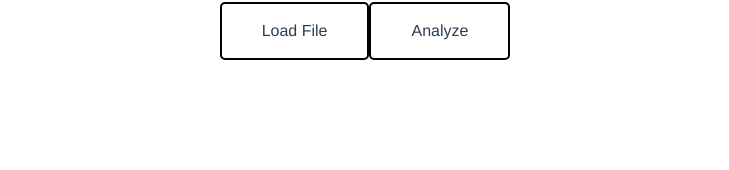
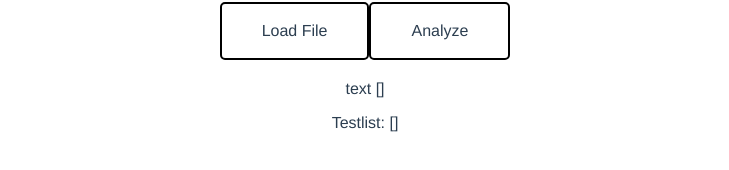
Before and after one commit to smhaaker/solanalyzer, a Vue app: page /#/ in a window 1280 px wide. Shown: the part 140-310 px from the top of the page, without its empty margins (275-1004 px from the left). Built offline with nearby package versions, Linux system fonts and the light colour scheme.

Commit message:
Cleaned up and styled (poorly)

```diff
--- a/src/components/TextReader.vue
+++ b/src/components/TextReader.vue
@@ -36,11 +36,13 @@
       {{funct.content}}
     </div>
     <p></p> -->
-  <p>{{text}}</p>
+  <p>text {{text}}</p>
     <div v-for="tx in text" :key="tx.index">
       {{tx.index}}
     </div>
     <p>{{files}}</p>
+    <p>Testlist: {{testList}}</p>
+
   </div>
 </template>
 
@@ -49,31 +51,37 @@ export default {
   data () {
     return {
       files: null,
-      text: null,
+      text: [],
       contractName: null,
       contractArray: null,
       functionList: [],
       functionsLoaded: null,
       filesLoaded: null,
       contractNameList: [],
-      ok: null
+      ok: null,
+      testList: []
     }
   },
   methods: {
     loadTextFromFile (ev) {
       var vm = this
       vm.filesLoaded = true
+      let resultArray = []
       // File list Output
       // console.log(ev.target.files)
+      // push({id: i, content: result[i]})
+      // vm.files.push({id: i, content:ev.target.files})
       vm.files = ev.target.files
       for (let i = 0; i < ev.target.files.length; i++) {
         var reader = new FileReader()
         reader.onload = function (e) {
           vm.text = reader.result
+          // resultArray.push(reader.result)
           // console.log('text output: ' + vm.text)
-          let n = reader.result.search('contract')
-          vm.contractName = reader.result.slice(n, n + 20)
+          // let n = reader.result.search('contract')
+          // vm.contractName = reader.result.slice(n, n + 20)
           // console.log(vm.contractName)
+          // console.log(resultArray)
         }
         console.log('count: ' + i)
         const file = ev.target.files[i] // sets to first uploaded file
@@ -87,6 +95,9 @@ export default {
       // We need to loop over multiple files here.
       this.findElements(vm.text, 'function ', '{', vm.functionList)
       this.findElements(vm.text, 'contract ', '{', vm.contractNameList)
+      // To write into object
+      // this.findElements(vm.text, 'function ', '{', vm.testList.function)
+      // this.findElements(vm.text, 'contract ', '{', vm.contractNameList)
     },
     findElements (source, find, endChar, listNew) {
       let vm = this
@@ -116,7 +127,7 @@ export default {
       }
       // Loop over result array to push to data object
       for (let i = 0; i < result.length; i++) {
-        // console.log('arrayLoop: index: ' + i + ' is: ' + result[i])
+        console.log('arrayLoop: index: ' + i + ' is: ' + result[i])
         listNew.splice(i) // Clear old array
         listNew.push({id: i, content: result[i]})
       }
```
